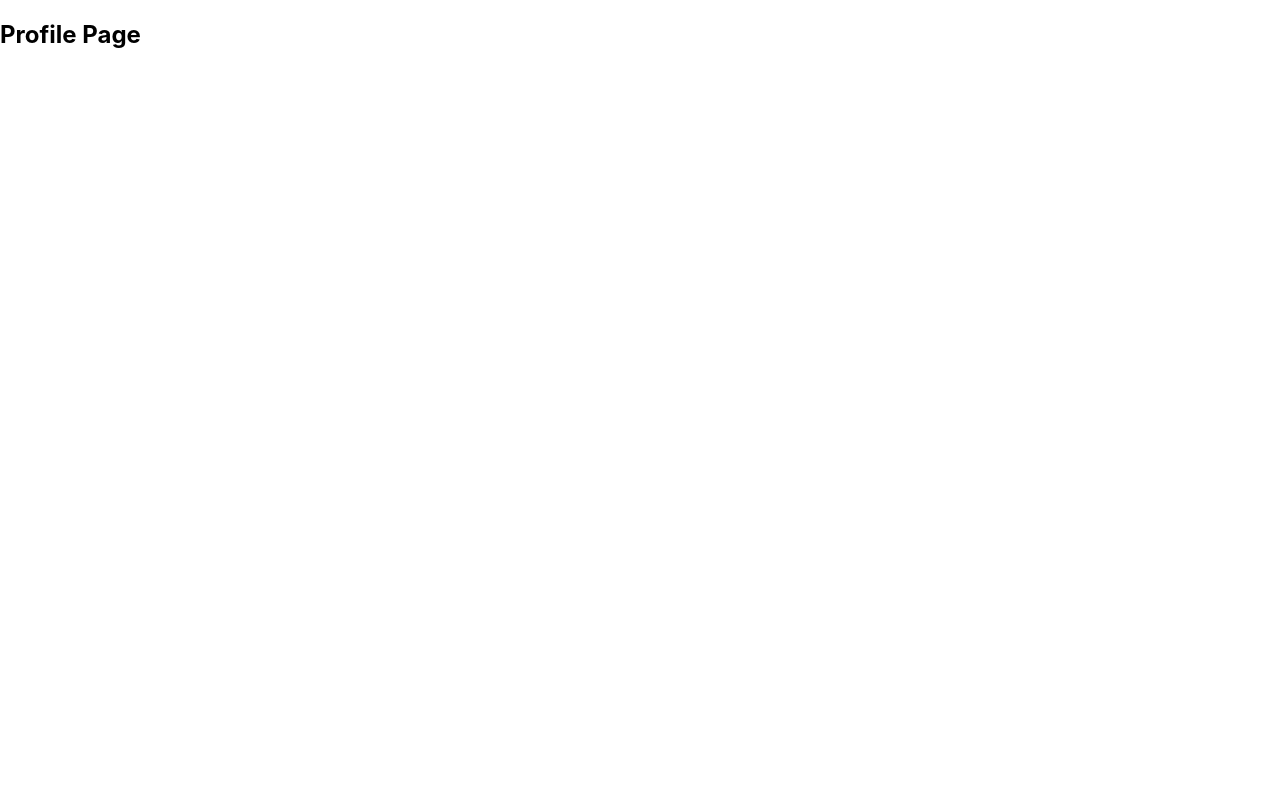
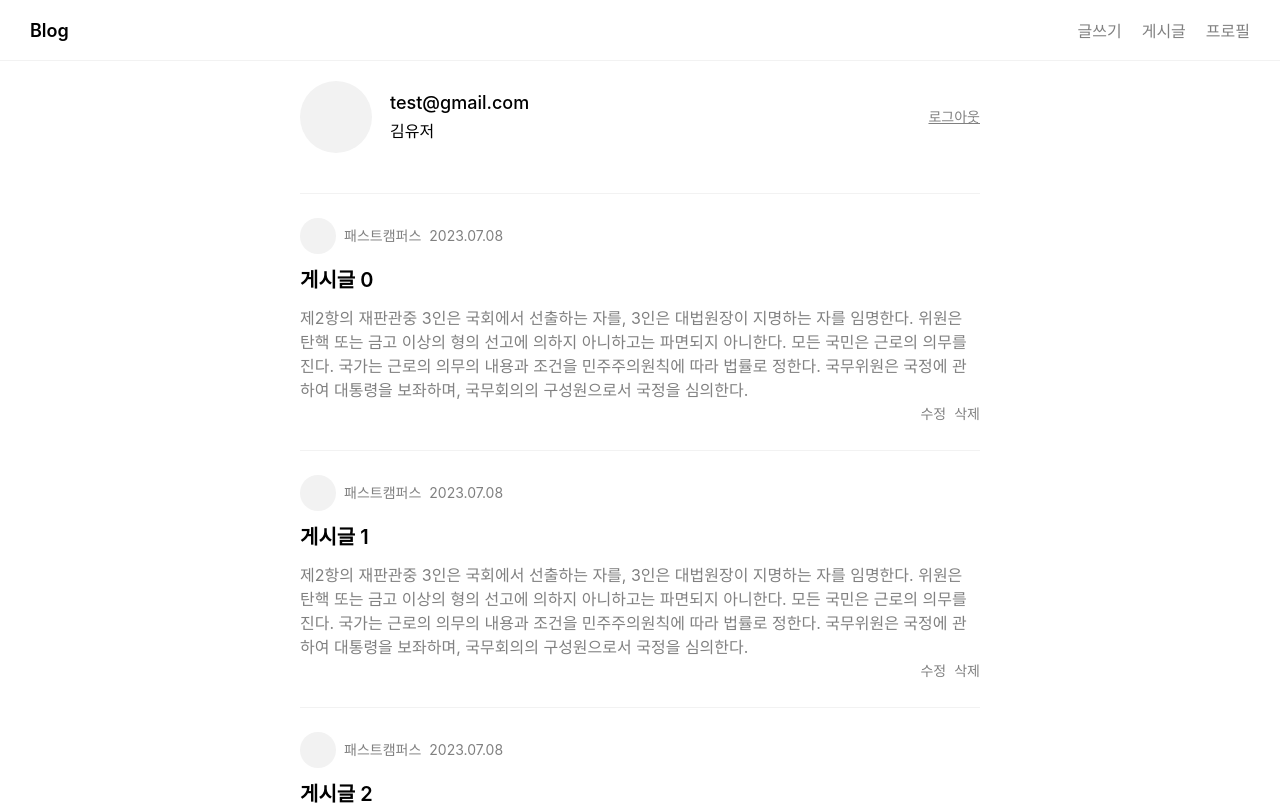
Before and after one commit to yun6160/fc-blog-app, a React (Create React App) app: page /profile in a window 1280 px wide. Shown: the top 805 px of the page. Built offline with nearby package versions, Linux system fonts and the light colour scheme.

Commit message:
feat: post 페이지 컴포넌트 화

```diff
--- /dev/null
+++ b/src/components/Footer.tsx
@@ -0,0 +1,11 @@
+import { Link } from "react-router-dom";
+
+export default function Footer() {
+    return (
+        <footer>
+            <Link to='/posts/new'>글쓰기</Link>
+            <Link to='/posts'>게시글</Link>
+            <Link to='/profile'>프로필</Link>
+        </footer>
+    );
+}
--- /dev/null
+++ b/src/components/Header.tsx
@@ -0,0 +1,16 @@
+import { Link } from "react-router-dom";
+
+export default function Header() {
+    return (
+        <header>
+            <Link to='/' className='header__logo'>
+                Blog
+            </Link>
+            <div>
+                <Link to='/posts/new'>글쓰기</Link>
+                <Link to='/posts'>게시글</Link>
+                <Link to='/profile'>프로필</Link>
+            </div>
+        </header>
+    );
+}
--- /dev/null
+++ b/src/components/PostList.tsx
@@ -0,0 +1,43 @@
+import { Link } from "react-router-dom";
+
+interface PostListProps {
+    hasNavigation?: boolean;
+}
+
+export default function PostList({ hasNavigation = true }: PostListProps) {
+    return (
+        <>
+            {hasNavigation && (
+                <div className='post__navigation'>
+                    <div className='post__navigation--active'>전체</div>
+                    <div>나의 글</div>
+                </div>
+            )}
+            <div className='post__list'>
+                {[...Array(10)].map((e, i) => (
+                    <div key={i} className='post__box'>
+                        <Link to={`/posts/${i}`}>
+                            <div className='post__profile-box'>
+                                <div className='post__profile'></div>
+                                <div className='post__author-name'>패스트캠퍼스</div>
+                                <div className='post__date'>2023.07.08</div>
+                            </div>
+                            <div className='post__title'>게시글 {i}</div>
+                            <div className='post__text'>
+                                제2항의 재판관중 3인은 국회에서 선출하는 자를, 3인은 대법원장이 지명하는 자를 임명한다.
+                                위원은 탄핵 또는 금고 이상의 형의 선고에 의하지 아니하고는 파면되지 아니한다. 모든
+                                국민은 근로의 의무를 진다. 국가는 근로의 의무의 내용과 조건을 민주주의원칙에 따라 법률로
+                                정한다. 국무위원은 국정에 관하여 대통령을 보좌하며, 국무회의의 구성원으로서 국정을
+                                심의한다.
+                            </div>
+                            <div className='post__utils-box'>
+                                <div className='post__delete'>삭제</div>
+                                <div className='post__edit'>수정</div>
+                            </div>
+                        </Link>
+                    </div>
+                ))}
+            </div>
+        </>
+    );
+}
--- /dev/null
+++ b/src/components/Profile.tsx
@@ -0,0 +1,18 @@
+import { Link } from "react-router-dom";
+
+export default function Profile() {
+    return (
+        <div className='profile__box'>
+            <div className='flex__box-lg'>
+                <div className='profile__image' />
+                <div>
+                    <div className='profile__email'>test@gmail.com</div>
+                    <div className='profile__name'>김유저</div>
+                </div>
+            </div>
+            <Link to='/' className='profile__logout'>
+                로그아웃
+            </Link>
+        </div>
+    );
+}
--- a/src/components/Router.tsx
+++ b/src/components/Router.tsx
@@ -7,13 +7,14 @@
 import Profile from "../pages/profile";
 import LoginPage from "../pages/login";
 import SignupPage from "../pages/signup";
+import PostsPage from "../pages/posts";
 
 export default function Router() {
     return (
         <div>
             <Routes>
                 <Route path='/' element={<Home />}></Route>
-                <Route path='/posts' element={<PostList />}></Route>
+                <Route path='/posts' element={<PostsPage />}></Route>
                 <Route path='/posts/new' element={<NewPost />}></Route>
                 <Route path='/posts/:id' element={<PostDetail />}></Route>
                 <Route path='/posts/edit/:id' element={<EditPost />}></Route>
--- a/src/index.css
+++ b/src/index.css
@@ -14,11 +14,16 @@
 header {
     display: flex;
     justify-content: space-between;
-    flex-direction: row-reverse;
     border-bottom: 1px solid #f2f2f2;
     padding: 10px 20px;
     min-height: 40px;
     align-items: center;
+}
+
+header .header__logo {
+    color: black;
+    font-weight: 600;
+    font-size: 18px;
 }
 
 header a {
@@ -166,3 +171,49 @@
 .post__detail .post__text {
     padding: 20px 0px;
 }
+
+/* profile */
+.profile__box {
+    display: flex;
+    gap: 18px;
+    align-items: center;
+    font-size: 18px;
+    margin: 0 auto;
+    max-width: 680px;
+    text-align: left;
+    line-height: 24px;
+    justify-content: space-between;
+    padding: 20px;
+}
+
+.flex__box-lg {
+    display: flex;
+    gap: 18px;
+    align-items: center;
+}
+
+.profile__image {
+    width: 72px;
+    height: 72px;
+    background-color: #f2f2f2;
+    border-radius: 50%;
+}
+
+.profile__name {
+    font-size: 16px;
+    padding-top: 4px;
+}
+
+.profile__email {
+    font-weight: 500;
+}
+
+.profile__logout {
+    color: gray;
+    font-size: 14px;
+}
+
+.profile__logout:hover,
+.profile__logout:focus {
+    color: black;
+}
--- a/src/pages/home/index.tsx
+++ b/src/pages/home/index.tsx
@@ -1,49 +1,13 @@
-import { Link } from "react-router-dom";
+import Header from "../../components/Header";
+import Footer from "../../components/Footer";
+import PostList from "../../components/PostList";
 
 export default function Home() {
     return (
         <div>
-            <header>
-                <div>
-                    <Link to='/posts/new'>글쓰기</Link>
-                    <Link to='/posts'>게시글</Link>
-                    <Link to='/profile'>프로필</Link>
-                </div>
-            </header>
-            <div className='post__navigation'>
-                <div className='post__navigation--active'>전체</div>
-                <div>나의 글</div>
-            </div>
-            <div className='post__list'>
-                {[...Array(10)].map((e, i) => (
-                    <div key={i} className='post__box'>
-                        <Link to={`/posts/${i}`}>
-                            <div className='post__profile-box'>
-                                <div className='post__profile'></div>
-                                <div className='post__author-name'>패스트캠퍼스</div>
-                                <div className='post__date'>2023.07.08</div>
-                            </div>
-                            <div className='post__title'>게시글 {i}</div>
-                            <div className='post__text'>
-                                제2항의 재판관중 3인은 국회에서 선출하는 자를, 3인은 대법원장이 지명하는 자를 임명한다.
-                                위원은 탄핵 또는 금고 이상의 형의 선고에 의하지 아니하고는 파면되지 아니한다. 모든
-                                국민은 근로의 의무를 진다. 국가는 근로의 의무의 내용과 조건을 민주주의원칙에 따라 법률로
-                                정한다. 국무위원은 국정에 관하여 대통령을 보좌하며, 국무회의의 구성원으로서 국정을
-                                심의한다.
-                            </div>
-                            <div className='post__utils-box'>
-                                <div className='post__delete'>삭제</div>
-                                <div className='post__edit'>수정</div>
-                            </div>
-                        </Link>
-                    </div>
-                ))}
-            </div>
-            <footer>
-                <Link to='/posts/new'>글쓰기</Link>
-                <Link to='/posts'>게시글</Link>
-                <Link to='/profile'>프로필</Link>
-            </footer>
+            <Header />
+            <PostList />
+            <Footer />
         </div>
     );
 }
--- a/src/pages/posts/detail.tsx
+++ b/src/pages/posts/detail.tsx
@@ -1,5 +1,13 @@
+import Footer from "../../components/Footer";
+import Header from "../../components/Header";
 import PostDetail from "../../components/PostDetail";
 
 export default function PostPage() {
-    return <PostDetail />;
+    return (
+        <>
+            <Header />
+            <PostDetail />
+            <Footer />
+        </>
+    );
 }
--- a/src/pages/posts/index.tsx
+++ b/src/pages/posts/index.tsx
@@ -1,3 +1,13 @@
-export default function PostList() {
-    return <h2>posts list page</h2>;
+import Footer from "../../components/Footer";
+import Header from "../../components/Header";
+import PostList from "../../components/PostList";
+
+export default function PostsPage() {
+    return (
+        <>
+            <Header />
+            <PostList hasNavigation={false} />
+            <Footer />
+        </>
+    );
 }
--- a/src/pages/posts/new.tsx
+++ b/src/pages/posts/new.tsx
@@ -1,3 +1,12 @@
+import Footer from "../../components/Footer";
+import Header from "../../components/Header";
+
 export default function NewPost() {
-    return <h2>posts new</h2>;
+    return (
+        <>
+            <Header />
+            <div>Post form</div>
+            <Footer />
+        </>
+    );
 }
--- a/src/pages/profile/index.tsx
+++ b/src/pages/profile/index.tsx
@@ -1,3 +1,15 @@
-export default function Profile() {
-    return <h2>Profile Page</h2>;
+import Footer from "../../components/Footer";
+import Header from "../../components/Header";
+import PostList from "../../components/PostList";
+import Profile from "../../components/Profile";
+
+export default function ProfilePage() {
+    return (
+        <>
+            <Header />
+            <Profile />
+            <PostList hasNavigation={false} />
+            <Footer />
+        </>
+    );
 }
```
